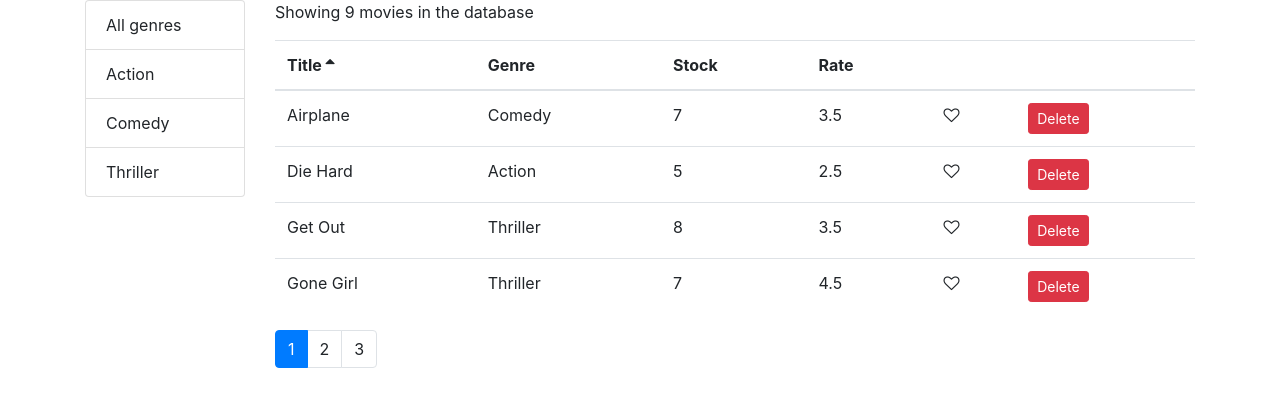
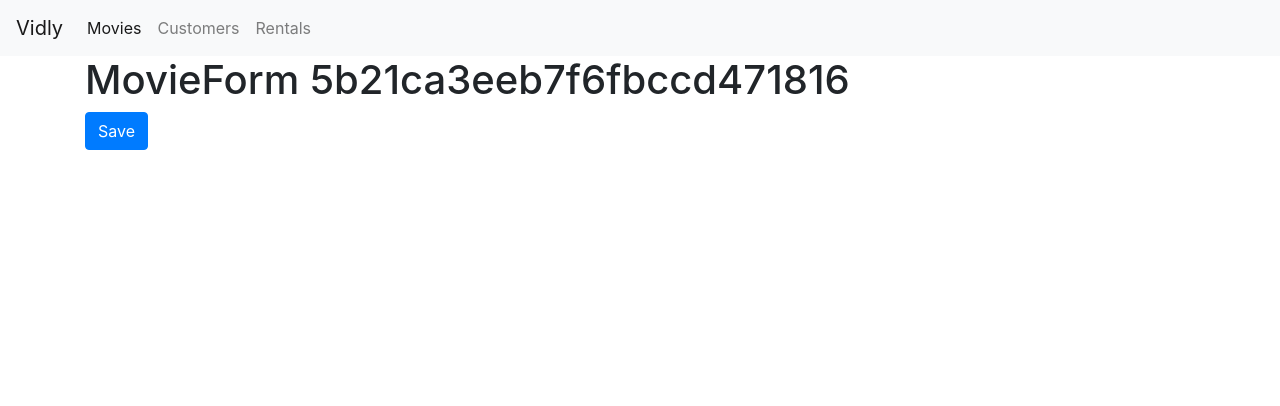
Before and after one commit to faraz2891/react_vidly, a React (Create React App) app: page /movies/5b21ca3eeb7f6fbccd471816 in a window 1280 px wide. Shown: the top 406 px of the page. Built offline with nearby package versions, Linux system fonts and the light colour scheme.

Commit message:
updated router functionality in our vidly project by linking it to navbar and Route the each component accordingly and here react-Router section complete

```diff
--- a/package.json
+++ b/package.json
@@ -9,6 +9,7 @@
     "prop-types": "^15.6.2",
     "react": "^16.8.6",
     "react-dom": "^16.8.6",
+    "react-router-dom": "^4.3.1",
     "react-scripts": "0.9.5"
   },
   "devDependencies": {},
--- a/src/App.js
+++ b/src/App.js
@@ -1,13 +1,30 @@
 import React, { Component } from "react";
+import { Route, Redirect, Switch } from "react-router-dom";
+import Movies from "./components/movies";
+import Customers from "./components/customers";
+import Rental from "./components/rental";
+import NotFound from "./components/notFound";
+import NavBar from "./components/navBar";
+import MovieForm from "./components/movieForm";
 import "./App.css";
-import Movies from "./components/movies";
 
 class App extends Component {
   render() {
     return (
-      <main className="container">
-        <Movies />
-      </main>
+      <React.Fragment>
+        <NavBar />
+        <main className="container">
+          <Switch>
+            <Route path="/movies/:id" component={MovieForm} />
+            <Route path="/movies" component={Movies} />
+            <Route path="/customers" component={Customers} />
+            <Route path="/rental" component={Rental} />
+            <Route path="/not-found" component={NotFound} />
+            <Redirect from="/" exact to="/movies" />
+            <Redirect to="/not-found" />
+          </Switch>
+        </main>
+      </React.Fragment>
     );
   }
 }
--- /dev/null
+++ b/src/components/customers.jsx
@@ -0,0 +1,7 @@
+import React from "react";
+
+const Customers = () => {
+  return <h1>Customers</h1>;
+};
+
+export default Customers;
--- /dev/null
+++ b/src/components/movieForm.jsx
@@ -0,0 +1,17 @@
+import React from "react";
+
+const MovieForm = ({ match, history }) => {
+  return (
+    <div>
+      <h1>MovieForm {match.params.id}</h1>
+      <button
+        className="btn btn-primary"
+        onClick={() => history.push("/movies")}
+      >
+        Save
+      </button>
+    </div>
+  );
+};
+
+export default MovieForm;
--- a/src/components/moviesTable.jsx
+++ b/src/components/moviesTable.jsx
@@ -1,10 +1,15 @@
 import React, { Component } from "react";
+import { Link } from "react-router-dom";
 import Like from "./common/like";
 import Table from "./common/table";
 
 class MoviesTable extends Component {
   columns = [
-    { path: "title", label: "Title" },
+    {
+      path: "title",
+      label: "Title",
+      content: movie => <Link to={`/movies/${movie._id}`}>{movie.title}</Link>
+    },
     { path: "genre.name", label: "Genre" },
     { path: "numberInStock", label: "Stock" },
     { path: "dailyRentalRate", label: "Rate" },
--- /dev/null
+++ b/src/components/navBar.jsx
@@ -0,0 +1,38 @@
+import React from "react";
+import { NavLink, Link } from "react-router-dom";
+
+const NavBar = () => {
+  return (
+    <nav className="navbar navbar-expand-lg navbar-light bg-light">
+      <Link className="navbar-brand" to="/">
+        Vidly
+      </Link>
+      <button
+        className="navbar-toggler"
+        type="button"
+        data-toggle="collapse"
+        data-target="#navbarNavAltMarkup"
+        aria-controls="navbarNavAltMarkup"
+        aria-expanded="false"
+        aria-label="Toggle navigation"
+      >
+        <span className="navbar-toggler-icon" />
+      </button>
+      <div className="collapse navbar-collapse" id="navbarNavAltMarkup">
+        <div className="navbar-nav">
+          <NavLink className="nav-item nav-link active" to="/movies">
+            Movies
+          </NavLink>
+          <NavLink className="nav-item nav-link" to="/customers">
+            Customers
+          </NavLink>
+          <NavLink className="nav-item nav-link" to="/rental">
+            Rentals
+          </NavLink>
+        </div>
+      </div>
+    </nav>
+  );
+};
+
+export default NavBar;
--- /dev/null
+++ b/src/components/notFound.jsx
@@ -0,0 +1,7 @@
+import React from "react";
+
+const NotFound = () => {
+  return <h1>Not Found</h1>;
+};
+
+export default NotFound;
--- /dev/null
+++ b/src/components/rental.jsx
@@ -0,0 +1,7 @@
+import React from "react";
+
+const Rental = () => {
+  return <h1>Rentals</h1>;
+};
+
+export default Rental;
--- a/src/index.js
+++ b/src/index.js
@@ -1,8 +1,14 @@
 import React from "react";
 import ReactDOM from "react-dom";
+import { BrowserRouter } from "react-router-dom";
 import App from "./App";
 import "./index.css";
 import "bootstrap/dist/css/bootstrap.css";
 import "font-awesome/css/font-awesome.css";
 
-ReactDOM.render(<App />, document.getElementById("root"));
+ReactDOM.render(
+  <BrowserRouter>
+    <App />
+  </BrowserRouter>,
+  document.getElementById("root")
+);
```
Also changed, not shown: 1 other file (tests, documents, lock files or other folders).
